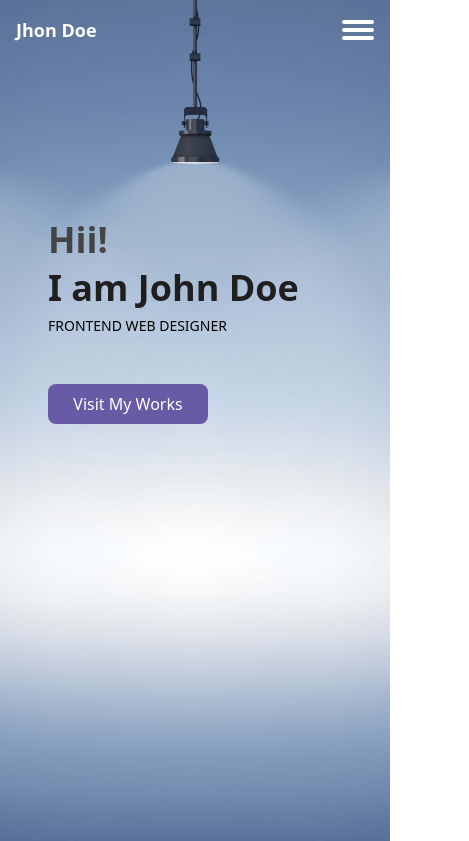
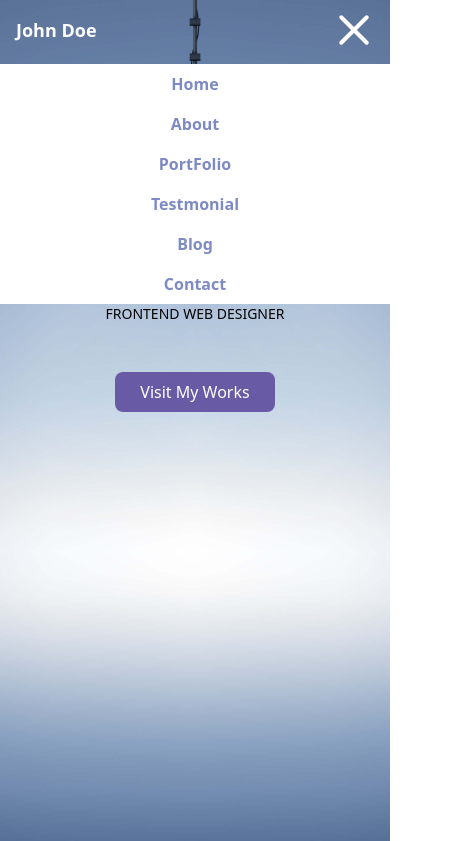
Before and after one commit to ChaitanyGhadigaonkar/Portfolio-Template-Tailwind-CSS, a website built with Vite: page index.html in a window 390 px wide. Both pictures are taken after a click on the element 358 px from the left and 30 px from the top of the page. Shown: the top 841 px of the page, 469 px wide, since content can reach past the window. Built offline with nearby package versions, Linux system fonts and the light colour scheme.

Commit message:
Few Changes

```diff
--- a/index.html
+++ b/index.html
@@ -7,42 +7,52 @@
     <meta name="viewport" content="width=device-width, initial-scale=1.0">
     <title>PortFolio Landing Page</title>
     <link rel="stylesheet" href="style.css">
+
 </head>
-<!-- bg-gradient-to-b from-[#7d8ac4] to-[#f2f3f8] -->
 <body>
-    <div class="main flex flex-col w-screen m-auto xl:[80vw] xl:m-auto ">
-        <div class="top min-h-screen w-full flex items-center justify-center"
-            style="background: url('./Images/bg.jpg') no-repeat center center/cover;">
-            <div class="nav-mid w-full min-h-screen flex flex-col gap-40 text-white sm:px-6 lg:px-0 lg:w-[80%] lg:m-auto xl:w-[80%] " >
+    <div class="main flex flex-col m-auto xl:[80vw] xl:m-auto">
+        <div class="top min-h-screen w-full flex items-center justify-center "
+            style="background: url('./Images/bg.jpg') no-repeat center center/cover;" id="home">
+            <div
+                class="nav-mid w-full min-h-screen flex flex-col gap-40 text-white sm:px-6 lg:px-0 lg:w-[80%] lg:m-auto xl:w-[80%] 2xl:gap-10">
                 <nav class="px-4 flex items-center justify-between md:gap-5 lg:px-0">
                     <div class="logo py-4 lg:px-0">
-                        <h1 class="font-bold text-lg">Jhon Doe</h1>
+                        <a
+                            href="/" class="font-bold  text-lg py-2 relative before:content-[attr(before)] before:absolute before:right-0 before:bottom-0 before:left-0 before:top-[1]  before:bg-[white] before:h-[2px] before:opacity-0 before:scale-x-0 before:origin-left before:duration-300 before:hover:opacity-100 hover:before:transition-transform before:hover:scale-x-100 md:text-white md:m-0 hover:cursor-pointer">
+                            John Doe</a>
                     </div>
                     <div
-                        class="hidden routes absolute h-fit text-left gap-8 top-16  right-0 left-0 bottom-0 bg-white md:static md:bg-inherit md:text-white md:flex md:flex-row md:justify-end md:h-auto">
-                        <li before="" class="list-none text-[#7d8ac4] font-bold  py-2 relative before:content-[attr(before)] before:absolute before:right-0 before:bottom-0 before:left-0 before:top-[1]  before:bg-[white] before:h-[2px] before:opacity-0 before:scale-x-0 before:origin-left before:duration-300 before:hover:opacity-100 hover:before:transition-transform before:hover:scale-x-100 md:text-white md:m-0  "><a
-                                class="" href="">Home</a></li>
-                        <li before="" class="list-none text-[#7d8ac4] font-bold  py-2 relative before:content-[attr(before)] before:absolute before:right-0 before:bottom-0 before:left-0 before:top-[1]  before:bg-[white] before:h-[2px] before:opacity-0 before:scale-x-0 before:origin-left before:duration-300 before:hover:opacity-100 hover:before:transition-transform before:hover:scale-x-100 md:text-white md:m-0  "><a
-                                class="" href="">About</a></li>
-                        <li before="" class="list-none text-[#7d8ac4] font-bold mx-16 py-2 relative before:content-[attr(before)] before:absolute before:right-0 before:bottom-0 before:left-0 before:top-[1]  before:bg-[white] before:h-[2px] before:opacity-0 before:scale-x-0 before:origin-left before:duration-300 before:hover:opacity-100 hover:before:transition-transform before:hover:scale-x-100 md:text-white md:m-0  "><a
-                                class="" href="">PortFolio</a></li>
-                        <li before="" class="list-none text-[#7d8ac4] font-bold  py-2 relative before:content-[attr(before)] before:absolute before:right-0 before:bottom-0 before:left-0 before:top-[1]  before:bg-[white] before:h-[2px] before:opacity-0 before:scale-x-0 before:origin-left before:duration-300 before:hover:opacity-100 hover:before:transition-transform before:hover:scale-x-100 md:text-white md:m-0  "><a
-                                class="" href="">Testmonial</a></li>
-                        <li before="" class="list-none text-[#7d8ac4] font-bold  py-2 relative before:content-[attr(before)] before:absolute before:right-0 before:bottom-0 before:left-0 before:top-[1]  before:bg-[white] before:h-[2px] before:opacity-0 before:scale-x-0 before:origin-left before:duration-300 before:hover:opacity-100 hover:before:transition-transform before:hover:scale-x-100 md:text-white md:m-0  "><a
-                                class="" href="">Contact</a></li>
-                        <li before="" class="list-none text-[#7d8ac4] font-bold  py-2 relative before:content-[attr(before)] before:absolute before:right-0 before:bottom-0 before:left-0 before:top-[1]  before:bg-[white] before:h-[2px] before:opacity-0 before:scale-x-0 before:origin-left before:duration-300 before:hover:opacity-100 hover:before:transition-transform before:hover:scale-x-100 md:text-white md:m-0  ">
-
+                        class="hidden routes text-center absolute h-fit  gap-8 top-16  right-0 left-0 bottom-0 bg-white md:static md:bg-inherit md:text-white md:flex md:flex-row md:justify-end md:h-auto">
+                        <li  before=""
+                            class="navlist list-none text-[#7d8ac4] font-bold  py-2 relative before:content-[attr(before)] before:absolute before:right-0 before:bottom-0 before:left-0 before:top-[1]  before:bg-[white] before:h-[2px] before:opacity-0 before:scale-x-0 before:origin-left before:duration-300 before:hover:opacity-100 hover:before:transition-transform before:hover:scale-x-100 md:text-white md:m-0 ">
+                            <a href="#home" class="cursor-pointer">Home</a></li>
+                        <li before=""
+                            class="navlist list-none text-[#7d8ac4] font-bold  py-2 relative before:content-[attr(before)] before:absolute before:right-0 before:bottom-0 before:left-0 before:top-[1]  before:bg-[white] before:h-[2px] before:opacity-0 before:scale-x-0 before:origin-left before:duration-300 before:hover:opacity-100 hover:before:transition-transform before:hover:scale-x-100 md:text-white md:m-0 ">
+                            <a href="#about" class="cursor-pointer">About</a></li>
+                        <li before=""
+                            class="navlist list-none text-[#7d8ac4] font-bold  py-2 relative before:content-[attr(before)] before:absolute before:right-0 before:bottom-0 before:left-0 before:top-[1]  before:bg-[white] before:h-[2px] before:opacity-0 before:scale-x-0 before:origin-left before:duration-300 before:hover:opacity-100 hover:before:transition-transform before:hover:scale-x-100 md:text-white md:m-0 ">
+                            <a href="#portfolio" class="cursor-pointer">PortFolio</a></li>
+                        <li before=""
+                            class="navlist list-none text-[#7d8ac4] font-bold  py-2 relative before:content-[attr(before)] before:absolute before:right-0 before:bottom-0 before:left-0 before:top-[1]  before:bg-[white] before:h-[2px] before:opacity-0 before:scale-x-0 before:origin-left before:duration-300 before:hover:opacity-100 hover:before:transition-transform before:hover:scale-x-100 md:text-white md:m-0  ">
+                            <a href="#testmonial" class="cursor-pointer">Testmonial</a></li>
+                        <li before=""
+                            class="navlist list-none text-[#7d8ac4] font-bold  py-2 relative before:content-[attr(before)] before:absolute before:right-0 before:bottom-0 before:left-0 before:top-[1]  before:bg-[white] before:h-[2px] before:opacity-0 before:scale-x-0 before:origin-left before:duration-300 before:hover:opacity-100 hover:before:transition-transform before:hover:scale-x-100 md:text-white md:m-0  ">
+                            <a href="#blog" class="cursor-pointer">Blog</a></li>
+                        <li before=""
+                            class="navlist list-none text-[#7d8ac4] font-bold  py-2 relative before:content-[attr(before)] before:absolute before:right-0 before:bottom-0 before:left-0 before:top-[1]  before:bg-[white] before:h-[2px] before:opacity-0 before:scale-x-0 before:origin-left before:duration-300 before:hover:opacity-100 hover:before:transition-transform before:hover:scale-x-100 md:text-white md:m-0  ">
+                            <a href="#contact" class="cursor-pointer">Contact</a></li>
                     </div>
-                    <div class="hamburger cursor-pointer md:hidden">
-                        <div class="line w-8 h-1 bg-white rounded-sm my-1"></div>
-                        <div class="line w-8 h-1 bg-white rounded-sm my-1"></div>
-                        <div class="line w-8 h-1 bg-white rounded-sm my-1"></div>
+                    <div class="hamburger cursor-pointer md:hidden" id="hamburger">
+                        <div class="line w-[40px] h-1 bg-white rounded-sm my-1"></div>
+                        <div class="line w-[40px] h-1 bg-white rounded-sm my-1"></div>
+                        <div class="line w-[40px] h-1 bg-white rounded-sm my-1"></div>
                     </div>
                 </nav>
-                <div class="mid text-black flex flex-col gap-2 mx-12 text-left md:text-center lg:text-left lg:m-auto">
-                    <h1 class="text-4xl font-bold text-[#444] lg:text-5xl">Hii!</h1>
-                    <h1 class="text-4xl font-bold text-[#201f1f] lg:text-6xl">I am John Doe</h1>
-                    <p class="text-sm mb-10 lg:text-2xl">FRONTEND WEB DESIGNER</p>
+                <div
+                    class="mid text-black flex flex-col items-center gap-2 mx-12 text-left md:text-center lg:text-left lg:m-auto">
+                    <h1 class="text-3xl font-bold text-[#444] lg:text-5xl sm:text-2xl">Hii!</h1>
+                    <h1 class="text-2xl font-bold text-[#201f1f] lg:text-6xl">I am John Doe</h1>
+                    <p class="text-sm mb-10 lg:text-2xl ">FRONTEND WEB DESIGNER</p>
                     <button class="bg-[#695aa6] border-[#695aa6] text-white w-40 px-2 py-2 rounded-lg">Visit My
                         Works</button>
                 </div>
@@ -50,7 +60,7 @@
 
         </div>
         <div
-            class="about  flex flex-col justify-around items-center  bg-white  gap-4 text-center sm:px-8 lg:flex-row lg:px-10 lg:gap-5 xl:w-[80%] lg:m-auto">
+            class="about  flex flex-col justify-around items-center  bg-white  gap-4 text-center sm:px-8 lg:flex-row lg:px-10 lg:gap-5 xl:w-[80%] lg:m-auto" id="about">
             <div class="photo lg:w-fit">
                 <img class="h-[300px] lg:w-56 lg:h-[400px]" src="./Images/Employeephoto.png" alt="" srcset="">
             </div>
@@ -71,7 +81,7 @@
             </div>
         </div>
         <div
-            class="services  flex flex-col justify-around    items-center bg-white gap-6 text-center sm:px-8 xl:w-[80%] lg:m-auto">
+            class="services  flex flex-col justify-around items-center bg-white gap-6 text-center sm:px-8 xl:w-[80%] lg:m-auto">
             <div class="p-section">
                 <p class="text-sm lg:text-lg">Who I Do ?</p>
                 <h1 class="text-2xl font-bold text-[#444] lg:text-3xl">Service</h1>
@@ -79,25 +89,25 @@
             <div
                 class="box-container px-4 w-full flex flex-col justify-between items-center gap-10 sm:px-8 sm:w-full lg:flex-row">
                 <div
-                    class="box w-full h-60    border-[#695aa6] flex flex-col justify-center gap-10 items-center rounded-lg ">
+                    class="box w-full h-60 border-[#695aa6] flex flex-col justify-center gap-10 items-center rounded-lg ">
                     <img class="h-20 w-20 " src="https://themewagon.github.io/meyawo/assets/imgs/pencil-case.svg" alt=""
                         srcset="">
                     <h1 class="text-base font-bold text-[#444]">Powerfull</h1>
                 </div>
                 <div
-                    class="box w-full h-60    border-[#695aa6] flex flex-col justify-center gap-10 items-center rounded-lg">
+                    class="box w-full h-60 border-[#695aa6] flex flex-col justify-center gap-10 items-center rounded-lg">
                     <img class="h-20 w-20 " src="https://themewagon.github.io/meyawo/assets/imgs/responsive.svg" alt=""
                         srcset="">
                     <h1 class="text-base font-bold text-[#444]">Great Designs</h1>
                 </div>
                 <div
-                    class="box w-full h-60    border-[#695aa6] flex flex-col justify-center gap-10  items-center rounded-lg">
+                    class="box w-full h-60 border-[#695aa6] flex flex-col justify-center gap-10  items-center rounded-lg">
                     <img class="h-20 w-20 " src="https://themewagon.github.io/meyawo/assets/imgs/toolbox.svg" alt=""
                         srcset="">
                     <h1 class="text-base font-bold text-[#444]">Latest Technologies</h1>
                 </div>
                 <div
-                    class="box w-full h-60    border-[#695aa6] flex flex-col justify-center gap-10  items-center rounded-lg">
+                    class="box w-full h-60 border-[#695aa6] flex flex-col justify-center gap-10  items-center rounded-lg">
                     <img class="h-20 w-20 " src="https://themewagon.github.io/meyawo/assets/imgs/analytics.svg" alt=""
                         srcset="">
                     <h1 class="text-base font-bold text-[#444]">Scalable</h1>
@@ -105,7 +115,7 @@
             </div>
         </div>
         <div
-            class="portfolio bg-white px-4 flex flex-col    justify-around items-center  text-center sm:px-8 xl:w-[80%] lg:m-auto">
+            class="portfolio bg-white px-4 flex flex-col justify-around items-center  text-center sm:px-8 xl:w-[80%] lg:m-auto" id="portfolio">
             <div class="p-section my-5 ">
                 <p class="text-sm lg:text-lg">What I Did ?</p>
                 <h1 class="text-2xl font-bold text-[#444] lg:text-3xl">PortFolio</h1>
@@ -127,7 +137,7 @@
 
         </div>
         <div
-            class="pricing bg-white px-4 flex flex-col    justify-around items-center text-center sm:px-8 xl:w-[80%] lg:m-auto">
+            class="pricing bg-white px-4 flex flex-col justify-around items-center text-center sm:px-8 xl:w-[80%] lg:m-auto">
             <div class="p-section my-10 ">
                 <p class="text-sm lg:text-lg">How Much I Charge ?</p>
                 <h1 class="text-2xl font-bold text-[#444] lg:text-3xl">My Pricing</h1>
@@ -135,7 +145,7 @@
             <div
                 class="items w-full px-4 flex flex-col  justify-evenly items-center gap-10 sm:w-[80%] md:px-0 md:w-[80%] lg:flex-row  lg:w-fit  2xl:flex-row 2xl:gap-5">
                 <div
-                    class="item w-full h-[350px] px-4 flex flex-col justify-around items-center gap-2    border-[#695aa6]  md:w-96 sm:px-8 lg:w-fit  2xl:w-[300px]">
+                    class="item w-full h-[350px] px-4 flex flex-col justify-around items-center gap-2 border-[#695aa6]  md:w-96 sm:px-8 lg:w-fit  2xl:w-[300px]">
                     <i class="fa-solid fa-code fa-2xl px-5 py-5"></i>
                     <h1 class="text-2xl font-bold text-black">Basic</h1>
                     <p class="text-lg">feature 1</p>
@@ -147,7 +157,7 @@
                     <button class="w-24 bg-[#475ab0] text-white px-2 py-2 rounded-lg my-1">Subscribe</button>
                 </div>
                 <div
-                    class="item w-full h-[350px] px-4 flex flex-col justify-around items-center gap-2    border-[#695aa6]  md:w-96 sm:px-8 lg:w-fit 2xl:w-[300px]">
+                    class="item w-full h-[350px] px-4 flex flex-col justify-around items-center gap-2 border-[#695aa6]  md:w-96 sm:px-8 lg:w-fit 2xl:w-[300px]">
                     <i class="fa-solid fa-building fa-2xl px-5 py-5"></i>
                     <h1 class="text-2xl font-bold text-black">Basic</h1>
                     <p class="text-lg">feature 1</p>
@@ -159,7 +169,7 @@
                     <button class="w-24 bg-[#475ab0] text-white px-2 py-2 rounded-lg my-1">Subscribe</button>
                 </div>
                 <div
-                    class="item w-full h-[350px] px-4 flex flex-col justify-around items-center gap-2    border-[#695aa6]  md:w-96 sm:px-8 lg:w-fit 2xl:w-[300px]">
+                    class="item w-full h-[350px] px-4 flex flex-col justify-around items-center gap-2 border-[#695aa6]  md:w-96 sm:px-8 lg:w-fit 2xl:w-[300px]">
                     <svg xmlns="http://www.w3.org/2000/svg" xmlns:xlink="http://www.w3.org/1999/xlink"
                         viewBox="0 0 40 40" version="1.1" class="mr3-l" style="height:50px; width:50px;">
                         <g>
@@ -231,7 +241,7 @@
 
         <div
             class="testmonial bg-white px-4 flex flex-col justify-around items-center text-center gap-3 sm:px-8 xl:w-[80%] lg:m-auto">
-            <div class="p-section my-10 ">
+            <div class="p-section my-10" id="testmonial">
                 <p class="text-sm lg:text-lg">What Think Client About Me ?</p>
                 <h1 class="text-2xl font-bold text-[#444] lg:text-3xl">Testmonial</h1>
             </div>
@@ -271,17 +281,15 @@
                             doloremque maiores, adipisci iste nisi illum iusto porro voluptas.</p>
                         <div class="person w-full flex flex-row justify-start items-center gap-5">
                             <img class="rounded-full" src="https://ui-avatars.com/api/?name=Jhon+Doe" />
-                            <h1 class="text-lg font-semibold text-left">Jhon Doe</h1>
+                            <h1 class="text-lg font-semibold text-left">Shankar Doe</h1>
                         </div>
                     </div>
                 </div>
             </div>
-
-
         </div>
 
         <div
-            class="blog bg-white px-4 flex flex-col    justify-around items-center text-center gap-5 my-5 sm:px-8 xl:w-[80%] lg:m-auto">
+            class="blog bg-white px-4 flex flex-col justify-around items-center text-center gap-5 my-5 sm:px-8 xl:w-[80%] lg:m-auto" id="blog">
             <div class="p-section my-10 ">
                 <p class="text-sm lg:text-lg">Recent Posts?</p>
                 <h1 class="text-2xl font-bold text-[#444] lg:text-3xl">Blog</h1>
@@ -299,11 +307,18 @@
 
                         </div>
                         <div class="desc text-justify">
-                            <p>Lorem, ipsum dolor sit amet consectetur adipisicing elit. Animi deleniti hic nostrum architecto quae dolorem consequuntur amet beatae sint aut id eveniet veritatis soluta quam optio repudiandae maiores, et molestias repellendus eius maxime quasi?</p>
-                            <p>Lorem ipsum dolor sit amet consectetur adipisicing elit. Dolorem qui atque tempore id beatae esse eos expedita porro nobis quam?</p>
-                            <p>Lorem ipsum dolor, sit amet consectetur adipisicing elit. Placeat exercitationem quos provident a tenetur aliquid? Consequatur rem necessitatibus veritatis reiciendis eos itaque, sint, qui dolores at saepe aliquam numquam rerum minus in distinctio. Iure facere illo cum, perspiciatis possimus debitis!</p>
+                            <p>Lorem, ipsum dolor sit amet consectetur adipisicing elit. Animi deleniti hic nostrum
+                                architecto quae dolorem consequuntur amet beatae sint aut id eveniet veritatis soluta
+                                quam optio repudiandae maiores, et molestias repellendus eius maxime quasi?</p>
+                            <p>Lorem ipsum dolor sit amet consectetur adipisicing elit. Dolorem qui atque tempore id
+                                beatae esse eos expedita porro nobis quam?</p>
+                            <p>Lorem ipsum dolor, sit amet consectetur adipisicing elit. Placeat exercitationem quos
+                                provident a tenetur aliquid? Consequatur rem necessitatibus veritatis reiciendis eos
+                                itaque, sint, qui dolores at saepe aliquam numquam rerum minus in distinctio. Iure
+                                facere illo cum, perspiciatis possimus debitis!</p>
                         </div>
-                        <div class="read-more-btn">Read more <i class="fa-solid fa-angles-right"></i></div>
+                        <div class="read-more-btn hover:cursor-pointer">Read more <i
+                                class="fa-solid fa-angles-right"></i></div>
                     </div>
                 </div>
                 <div class="card flex flex-col justify-center items-center gap-2 lg:flex-row">
@@ -318,19 +333,25 @@
 
                         </div>
                         <div class="desc text-justify">
-                            <p>Lorem, ipsum dolor sit amet consectetur adipisicing elit. Animi deleniti hic nostrum architecto quae dolorem consequuntur amet beatae sint aut id eveniet veritatis soluta quam optio repudiandae maiores, et molestias repellendus eius maxime quasi?</p>
-                            <p>Lorem ipsum dolor sit amet consectetur adipisicing elit. Dolorem qui atque tempore id beatae esse eos expedita porro nobis quam?</p>
-                            <p>Lorem ipsum dolor, sit amet consectetur adipisicing elit. Placeat exercitationem quos provident a tenetur aliquid? Consequatur rem necessitatibus veritatis reiciendis eos itaque, sint, qui dolores at saepe aliquam numquam rerum minus in distinctio. Iure facere illo cum, perspiciatis possimus debitis!</p>
+                            <p>Lorem, ipsum dolor sit amet consectetur adipisicing elit. Animi deleniti hic nostrum
+                                architecto quae dolorem consequuntur amet beatae sint aut id eveniet veritatis soluta
+                                quam optio repudiandae maiores, et molestias repellendus eius maxime quasi?</p>
+                            <p>Lorem ipsum dolor sit amet consectetur adipisicing elit. Dolorem qui atque tempore id
+                                beatae esse eos expedita porro nobis quam?</p>
+                            <p>Lorem ipsum dolor, sit amet consectetur adipisicing elit. Placeat exercitationem quos
+                                provident a tenetur aliquid? Consequatur rem necessitatibus veritatis reiciendis eos
+                                itaque, sint, qui dolores at saepe aliquam numquam rerum minus in distinctio. Iure
+                                facere illo cum, perspiciatis possimus debitis!</p>
                         </div>
-                        <div class="read-more-btn">Read more <i class="fa-solid fa-angles-right"></i></div>
+                        <div class="read-more-btn hover:cursor-pointer">Read more <i
+                                class="fa-solid fa-angles-right"></i></div>
                     </div>
                 </div>
             </div>
 
 
         </div>
-        <div
-            class="contact flex flex-col justify-around    items-center text-center gap-3 sm:px-12 xl:w-[80%] lg:m-auto">
+        <div class="contact flex flex-col justify-around items-center text-center gap-3 sm:px-12 xl:w-[80%] lg:m-auto" id="contact">
             <div class="p-section my-5">
                 <p class="text-sm">How can you communicate?</p>
                 <h1 class="text-2xl font-bold text-[#444]">Contact Me</h1>
@@ -346,8 +367,9 @@
                 </div>
                 <textarea name="something"
                     class="w-full px-3 py-2 rounded-lg border-[1px] border-[#8b7ebc] focus:outline-[#aa9ed7]" cols="30"
-                    rows="10" placeholder="Write Something"></textarea>
-                <button class="btn border-black border-[1px] hover:bg-[#6976b1] hover:text-white cursor-pointer px-2 py-2 rounded-lg text-lg">Send
+                    rows="10" placeholder="Write Something ..."></textarea>
+                <button
+                    class="btn border-black border-[1px] hover:bg-[#6976b1] hover:text-white cursor-pointer px-2 py-2 rounded-lg text-lg">Send
                     Message</button>
             </div>
             <hr>
@@ -356,15 +378,16 @@
         <div class="footer w-full flex flex-col items-center  xl:w-[80%] lg:m-auto ">
             <p>Copyright 2023 &copy; ChaitanyGhadigaonkar</p>
             <div class="social-media flex justify-center items-center gap-5 my-5">
-                <i class="fa-brands fa-facebook-f p-3 border-[#7d8ac4] border-[1px]   rounded-3xl"></i>
+                <i class="fa-brands fa-facebook-f p-3 border-[#7d8ac4] border-[1px] rounded-3xl"></i>
                 <i class="fa-brands fa-twitter p-3 border-[#7d8ac4]  border-[1px]  rounded-3xl"></i>
-                <i class="fa-brands fa-pinterest p-3 border-[#7d8ac4] border-[1px]   rounded-3xl"></i>
+                <i class="fa-brands fa-pinterest p-3 border-[#7d8ac4] border-[1px] rounded-3xl"></i>
                 <i class="fa-brands fa-instagram p-3 border-[#7d8ac4]  border-[1px]  rounded-3xl"></i>
             </div>
         </div>
 
     </div>
     <script src="https://kit.fontawesome.com/b76a81dc76.js" crossorigin="anonymous"></script>
+    <script src="script.js" defer></script>
 </body>
 
 </html>
--- /dev/null
+++ b/script.js
@@ -0,0 +1,14 @@
+const hamburger = document.getElementById("hamburger")
+const routes = document.querySelector(".routes")
+hamburger.addEventListener("click",()=>{
+    hamburger.classList.toggle("active")
+    routes.classList.toggle("hidden");
+})
+const navlist = document.querySelectorAll(".navlist");
+
+navlist.forEach(n=>{
+    n.addEventListener("click",()=>{
+        hamburger.classList.toggle("active")
+        routes.classList.toggle("hidden");
+    })
+})
--- a/style.css
+++ b/style.css
@@ -1,3 +1,24 @@
 @tailwind base;
 @tailwind components;
 @tailwind utilities;
+
+html{
+    margin: 0;
+    padding: 0;
+    scroll-behavior: smooth;
+}
+.hamburger .line{
+    transition: transform 0.3s ease-in-out;
+}
+.hamburger.active .line:nth-child(1) {
+    transform: translateY(0.5rem) rotate(45deg);
+}
+.hamburger.active .line:nth-child(2) {
+    opacity: 0;
+}
+.hamburger .line:nth-child(2) {
+    left: 0px;
+}
+.hamburger.active .line:nth-child(3) {
+    transform: translateY(-0.5rem) rotate(-45deg);
+}
```
